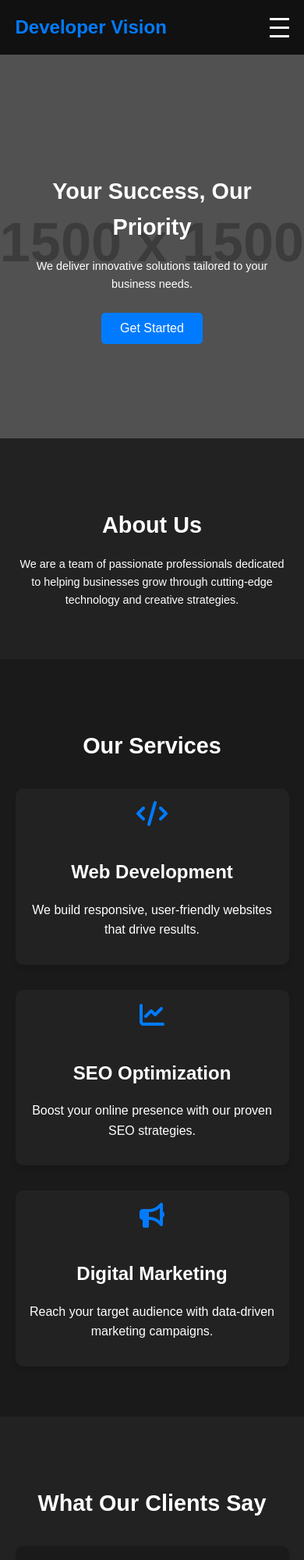
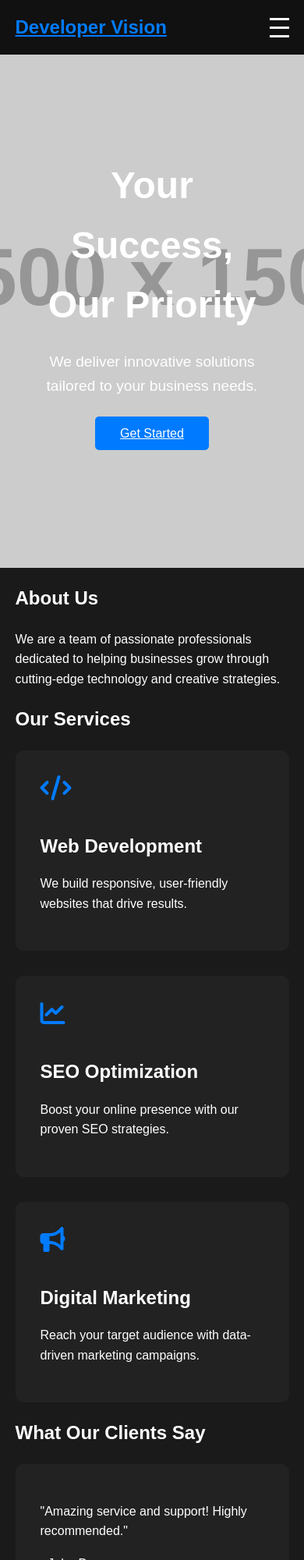
Before and after one commit to Zahoor098Ahmed/Web-Egineering-Ass01, a plain HTML site: page index.html in a window 390 px wide. Shown: the top 2000 px of the page at 78% size. Drawn offline with nearby package versions, Linux system fonts and the light colour scheme; placeholder pictures from the web are drawn by us.

Commit message:
Update styles.css

```diff
--- a/styles.css
+++ b/styles.css
@@ -6,11 +6,7 @@ body {
   line-height: 1.6;
   color: #fff;
   background: #1a1a1a;
-  }
-
-/* Prevent body scrolling when menu is open */
-body.menu-open {
-    overflow: hidden;
+  overflow-x: hidden; /* Prevent horizontal scrolling */
 }
 
 .container {
@@ -19,17 +15,13 @@ body.menu-open {
   margin: 0 auto;
 }
 
-  a {
-    text-decoration: none;
-    color: inherit;
-  }
-
 /* Navigation Bar */
 nav {
   background: #111;
   color: #fff;
   padding: 1rem 0;
-    position: sticky;
+  position: fixed;
+  width: 100%;
   top: 0;
   z-index: 1000;
 }
@@ -38,6 +30,7 @@ body.menu-open {
   display: flex;
   justify-content: space-between;
   align-items: center;
+  flex-wrap: wrap;
 }
 
 nav .logo {
@@ -76,28 +69,49 @@ body.menu-open {
   transition: all 0.3s ease;
 }
 
+/* Full-Screen Menu for Mobile */
+@media (max-width: 768px) {
+  .menu-toggle {
+    display: flex;
+  }
+
+  nav .nav-links {
+    display: none;
+    flex-direction: column;
+    background: #111;
+    position: fixed;
+    top: 0;
+    left: 0;
+    width: 100%;
+    height: 100vh; /* Full screen height */
+    justify-content: center;
+    align-items: center;
+    text-align: center;
+    padding: 1rem 0;
+    z-index: 999;
+  }
+
+  nav .nav-links.active {
+    display: flex;
+  }
+
+  /* Hide other sections when menu is open */
+  body.menu-open .hero,
+  body.menu-open .about,
+  body.menu-open .services,
+  body.menu-open .testimonials,
+  body.menu-open .contact,
+  body.menu-open footer {
+    display: none;
+  }
+}
+
 /* Hero Section */
 .hero {
   background: url('https://via.placeholder.com/1500') no-repeat center center/cover;
-    color: #fff;
   text-align: center;
-    padding: 8rem 0;
+  padding: 10rem 2rem;
   position: relative;
-  }
-
-  .hero::before {
-    content: '';
-    position: absolute;
-    top: 0;
-    left: 0;
-    width: 100%;
-    height: 100%;
-    background: rgba(0, 0, 0, 0.6);
-  }
-
-  .hero .container {
-    position: relative;
-    z-index: 1;
 }
 
 .hero h1 {
@@ -125,51 +139,24 @@ body.menu-open {
   background: #0056b3;
 }
 
-  /* About Section */
-  .about {
-    padding: 4rem 0;
-    text-align: center;
-    background: #222;
-  }
-
-  .about h2 {
-    font-size: 2.5rem;
-    margin-bottom: 1rem;
-  }
-
-  .about p {
-    font-size: 1.1rem;
-    max-width: 800px;
-    margin: 0 auto;
-  }
-
-  /* Services Section */
-  .services {
-    padding: 4rem 0;
-    text-align: center;
-    background: #1a1a1a;
-  }
-
-  .services h2 {
-    font-size: 2.5rem;
-    margin-bottom: 2rem;
-  }
-
-  .service-grid {
+/* Responsive Grid Sections */
+.service-grid,
+.testimonial-grid {
   display: grid;
   grid-template-columns: repeat(auto-fit, minmax(250px, 1fr));
   gap: 2rem;
 }
 
-  .service-item {
+.service-item,
+.testimonial-item {
   background: #222;
   padding: 2rem;
   border-radius: 10px;
-    box-shadow: 0 4px 6px rgba(0, 0, 0, 0.1);
   transition: transform 0.3s ease;
 }
 
-  .service-item:hover {
+.service-item:hover,
+.testimonial-item:hover {
   transform: translateY(-10px);
 }
 
@@ -186,36 +173,6 @@ body.menu-open {
 
 .service-item p {
   font-size: 1rem;
-  }
-
-  /* Testimonials Section */
-  .testimonials {
-    padding: 4rem 0;
-    background: #222;
-    text-align: center;
-  }
-
-  .testimonials h2 {
-    font-size: 2.5rem;
-    margin-bottom: 2rem;
-  }
-
-  .testimonial-grid {
-    display: grid;
-    grid-template-columns: repeat(auto-fit, minmax(250px, 1fr));
-    gap: 2rem;
-  }
-
-  .testimonial-item {
-    background: #1a1a1a;
-    padding: 2rem;
-    border-radius: 10px;
-    box-shadow: 0 4px 6px rgba(0, 0, 0, 0.1);
-    transition: transform 0.3s ease;
-  }
-
-  .testimonial-item:hover {
-    transform: translateY(-10px);
 }
 
 .testimonial-item p {
@@ -238,12 +195,11 @@ body.menu-open {
 .contact form {
   max-width: 600px;
   margin: 0 auto;
-    padding: 0 1rem; /* Add padding for mobile */
+  text-align: left;
 }
 
 .contact .form-group {
   margin-bottom: 1.5rem;
-    text-align: left;
 }
 
 .contact label {
@@ -305,121 +261,3 @@ body.menu-open {
 footer .social-links a:hover {
   color: #007BFF;
 }
-
-  /* Media Queries for Mobile Responsiveness */
-  @media (max-width: 768px) {
-    nav .nav-links {
-      display: none;
-      flex-direction: column;
-      background: #111;
-      position: absolute;
-      top: 60px;
-      left: 0;
-      width: 100%;
-      text-align: center;
-    }
-
-    nav .nav-links.active {
-      display: flex;
-    }
-
-    .menu-toggle {
-      display: flex;
-    }
-
-    .hero h1 {
-      font-size: 2rem;
-    }
-
-    .hero p {
-      font-size: 1rem;
-    }
-
-    .hero .btn-primary {
-      padding: 0.7rem 1.5rem; /* Smaller button for mobile */
-    }
-
-    .about h2 {
-      font-size: 2rem;
-    }
-
-    .about p {
-      font-size: 1rem;
-    }
-
-    .services h2 {
-      font-size: 2rem;
-    }
-
-    .service-item {
-      padding: 1.5rem;
-    }
-
-    .testimonials h2 {
-      font-size: 2rem;
-    }
-
-    .testimonial-item {
-      padding: 1.5rem;
-    }
-
-    .contact h2 {
-      font-size: 2rem;
-    }
-
-    .contact input,
-    .contact textarea {
-      font-size: 0.9rem; /* Smaller font size for mobile */
-    }
-
-    .contact .btn-primary {
-      padding: 0.7rem 1.5rem; /* Smaller button for mobile */
-    }
-  }
-
-  @media (max-width: 480px) {
-    .hero h1 {
-      font-size: 1.8rem;
-    }
-
-    .hero p {
-      font-size: 0.9rem;
-    }
-
-    .about h2 {
-      font-size: 1.8rem;
-    }
-
-    .about p {
-      font-size: 0.9rem;
-    }
-
-    .services h2 {
-      font-size: 1.8rem;
-    }
-
-    .service-item {
-      padding: 1rem;
-    }
-
-    .testimonials h2 {
-      font-size: 1.8rem;
-    }
-
-    .testimonial-item {
-      padding: 1rem;
-    }
-
-    .contact h2 {
-      font-size: 1.8rem;
-    }
-
-    .contact input,
-    .contact textarea {
-      font-size: 0.8rem; /* Smaller font size for very small devices */
-    }
-
-    .contact .btn-primary {
-      padding: 0.6rem 1.2rem; /* Smaller button for very small devices */
-    }
-  }
```
Lines whose indentation alone changed are shown as unchanged.
